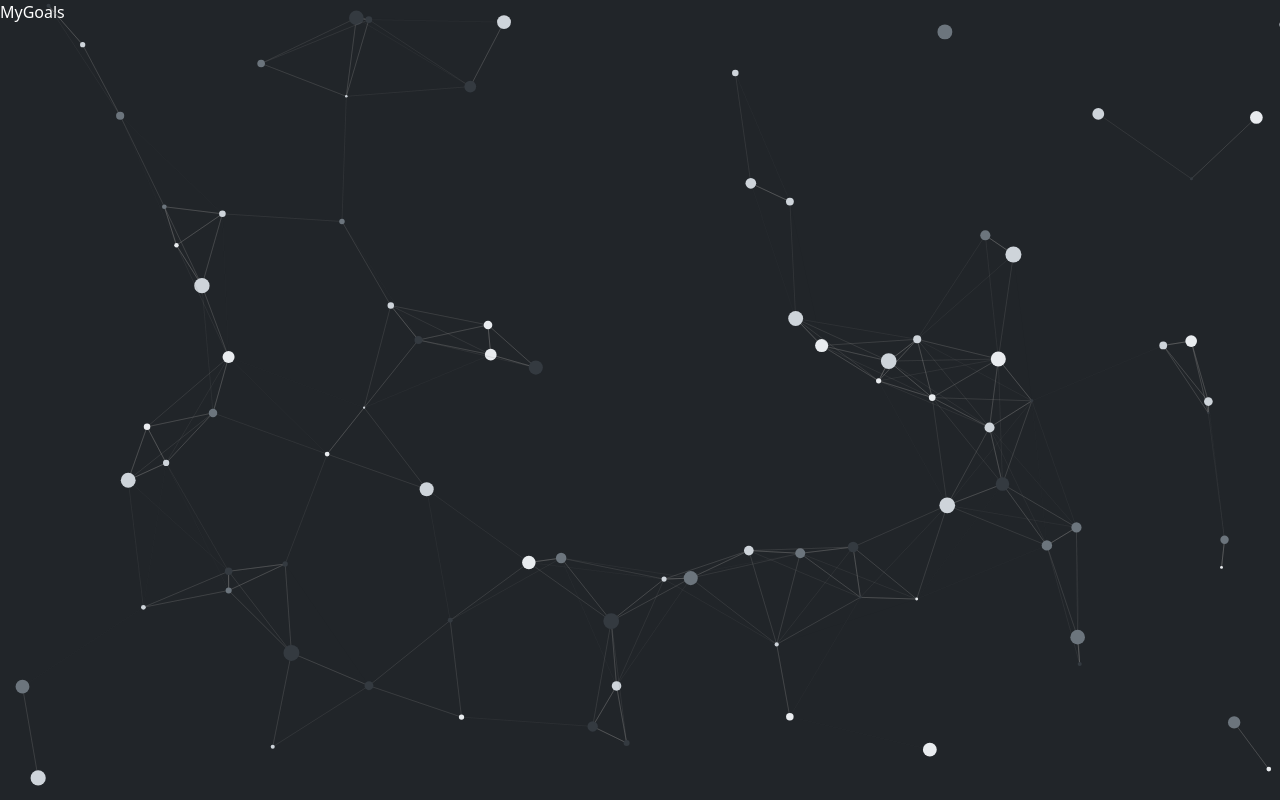
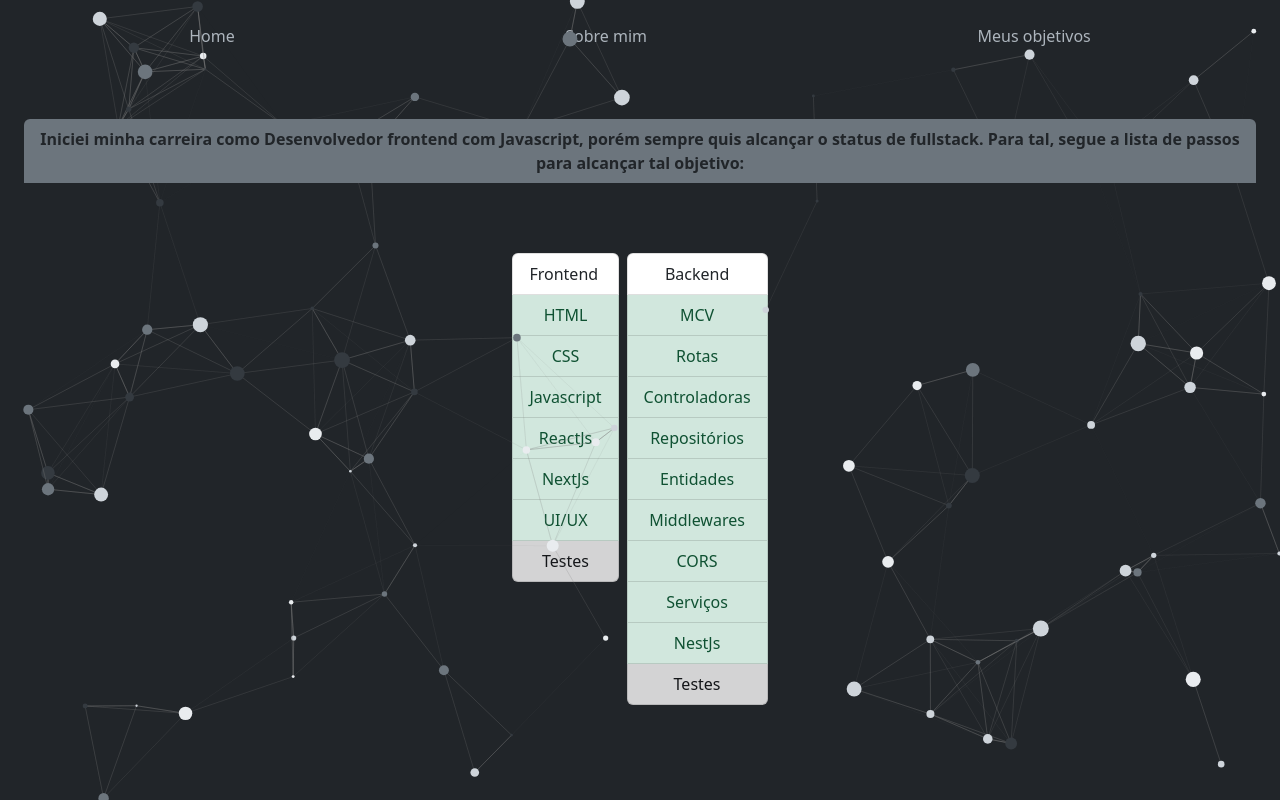
Before and after one commit to Rharuow/Hary-app, a Next.js app: page /my-goals in a window 1280 px wide. Built offline with nearby package versions, Linux system fonts and the light colour scheme.

Commit message:
wip: my goals

```diff
--- /dev/null
+++ b/src/components/domain/MyGoals/Frontend/index.tsx
@@ -0,0 +1,33 @@
+import React from "react";
+import { ListGroup } from "react-bootstrap";
+
+const FrontendRequiriments = () => {
+  return (
+    <ListGroup>
+      <ListGroup.Item>Frontend</ListGroup.Item>
+      <ListGroup.Item variant="success" className="text-center">
+        HTML
+      </ListGroup.Item>
+      <ListGroup.Item variant="success" className="text-center">
+        CSS
+      </ListGroup.Item>
+      <ListGroup.Item variant="success" className="text-center">
+        Javascript
+      </ListGroup.Item>
+      <ListGroup.Item variant="success" className="text-center">
+        ReactJs
+      </ListGroup.Item>
+      <ListGroup.Item variant="success" className="text-center">
+        NextJs
+      </ListGroup.Item>
+      <ListGroup.Item variant="success" className="text-center">
+        UI/UX
+      </ListGroup.Item>
+      <ListGroup.Item variant="dark" className="text-center">
+        Testes
+      </ListGroup.Item>
+    </ListGroup>
+  );
+};
+
+export default FrontendRequiriments;
--- a/src/components/domain/MyGoals/index.tsx
+++ b/src/components/domain/MyGoals/index.tsx
@@ -1,7 +1,60 @@
 import React from "react";
+import ListGroup from "react-bootstrap/ListGroup";
+
+import Navigation from "../Home/Information/Navigation";
+import FrontendRequiriments from "./Frontend";
 
 const MyGoals = () => {
-  return <div>MyGoals</div>;
+  return (
+    <div className="min-h-100vh d-flex justify-content-center algin-items-center p-4 flex-wrap">
+      <Navigation className="w-100" />
+      <div style={{ zIndex: 1000 }}>
+        <p className="text-center mb-0 bg-secondary text-dark fw-bold p-2 text-justify rounded-top">
+          Iniciei minha carreira como Desenvolvedor frontend com Javascript,
+          porém sempre quis alcançar o status de fullstack. Para tal, segue a
+          lista de passos para alcançar tal objetivo:
+        </p>
+      </div>
+      <div className="me-2">
+        <FrontendRequiriments />
+      </div>
+      <div>
+        <ListGroup>
+          <ListGroup.Item className="text-center">Backend</ListGroup.Item>
+          <ListGroup.Item variant="success" className="text-center">
+            MCV
+          </ListGroup.Item>
+          <ListGroup.Item variant="success" className="text-center">
+            Rotas
+          </ListGroup.Item>
+          <ListGroup.Item variant="success" className="text-center">
+            Controladoras
+          </ListGroup.Item>
+          <ListGroup.Item variant="success" className="text-center">
+            Repositórios
+          </ListGroup.Item>
+          <ListGroup.Item variant="success" className="text-center">
+            Entidades
+          </ListGroup.Item>
+          <ListGroup.Item variant="success" className="text-center">
+            Middlewares
+          </ListGroup.Item>
+          <ListGroup.Item variant="success" className="text-center">
+            CORS
+          </ListGroup.Item>
+          <ListGroup.Item variant="success" className="text-center">
+            Serviços
+          </ListGroup.Item>
+          <ListGroup.Item variant="success" className="text-center">
+            NestJs
+          </ListGroup.Item>
+          <ListGroup.Item variant="dark" className="text-center">
+            Testes
+          </ListGroup.Item>
+        </ListGroup>
+      </div>
+    </div>
+  );
 };
 
 export default MyGoals;
--- a/src/pages/my-goals.tsx
+++ b/src/pages/my-goals.tsx
@@ -1,7 +1,8 @@
 import React from "react";
+import MyGoals from "../components/domain/MyGoals";
 
-const MyGoals = () => {
-  return <div>MyGoals</div>;
+const MyGoalsPage = () => {
+  return <MyGoals />;
 };
 
-export default MyGoals;
+export default MyGoalsPage;
```
Also changed, not shown: src/components/domain/AboutMe/index.tsx (+4 -12 lines), src/components/domain/MyGoals/Backend/index.tsx (added, +42 -0 lines).
